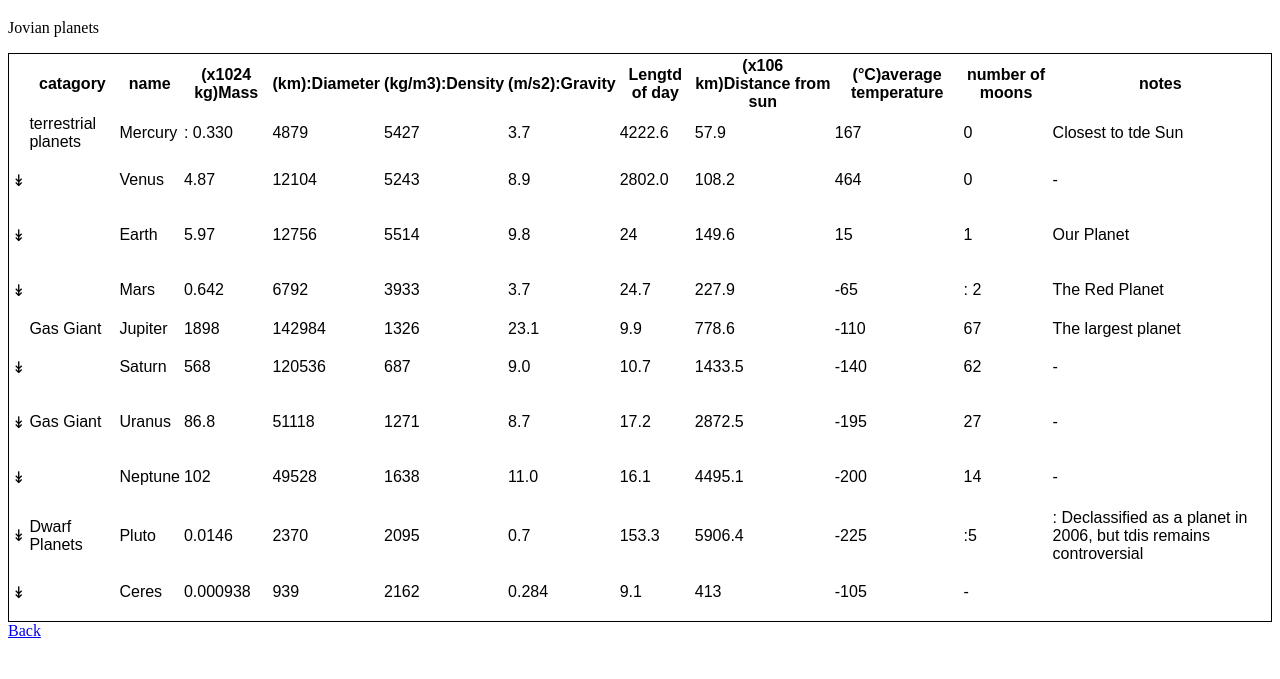
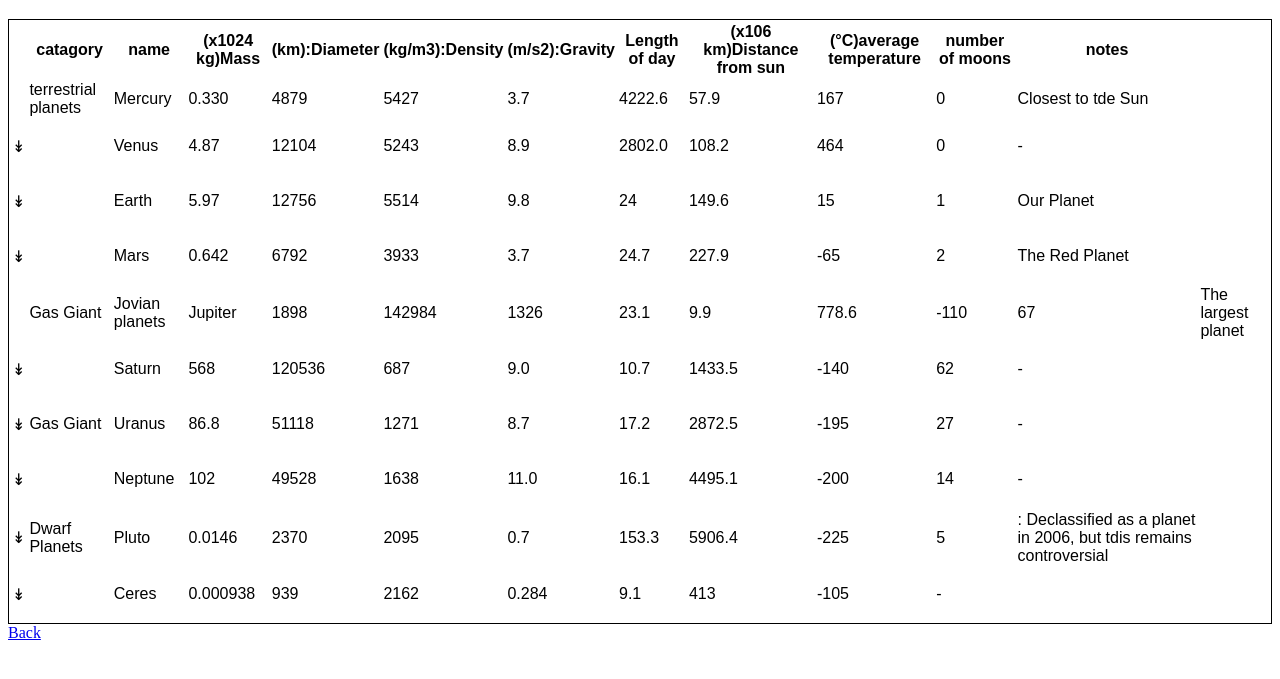
Before and after one commit to Blueracey/Blueracey.github.io, a plain HTML site: page Starsystem.HTML in a window 1280 px wide. Shown: the part 61-740 px from the top of the page. Drawn offline with Linux system fonts and the light colour scheme.

Commit message:
Update Starsystem.HTML

```diff
--- a/Starsystem.HTML
+++ b/Starsystem.HTML
@@ -28,7 +28,7 @@
 		<th> (km):Diameter</th>
 		<th>(kg/m3):Density</th>
 		<th>(m/s2):Gravity</th>
-		<th>Lengtd of day</th>
+		<th>Length of day</th>
 		<th>(x106 km)Distance from sun</th>
 		<th>(°C)average temperature</th>
 		<th>number of moons</th>
@@ -40,7 +40,7 @@
 	<TD>
 		<td>terrestrial planets</td>
 		<td>Mercury</td>
-		<td>: 0.330</td>
+		<td> 0.330</td>
 		<td> 4879</td>
 		<td>  5427</td>
 		<td>  3.7</td>
@@ -97,14 +97,14 @@
 		<td>24.7</td>
 		<td> 227.9</td>
 		<td> -65</td>
-		<td>: 2</td>
+		<td> 2</td>
 		<td>The Red Planet</td>
 	</TD>
 </tr>
 <tr>
 	<TD>
 		<td>Gas Giant</td>
-		<p>Jovian planets</p>
+		<td>Jovian planets</td>
 		<td>Jupiter</td>
 		<td> 1898</td>
 		<td> 142984</td>
@@ -177,7 +177,7 @@
 		<td> 153.3</td>
 		<td> 5906.4</td>
 		<td> -225</td>
-		<td>:5</td>
+		<td>5</td>
 		<td>: Declassified as a planet in 2006, but tdis remains controversial</td>
 	</TD>
 </tr>
```
